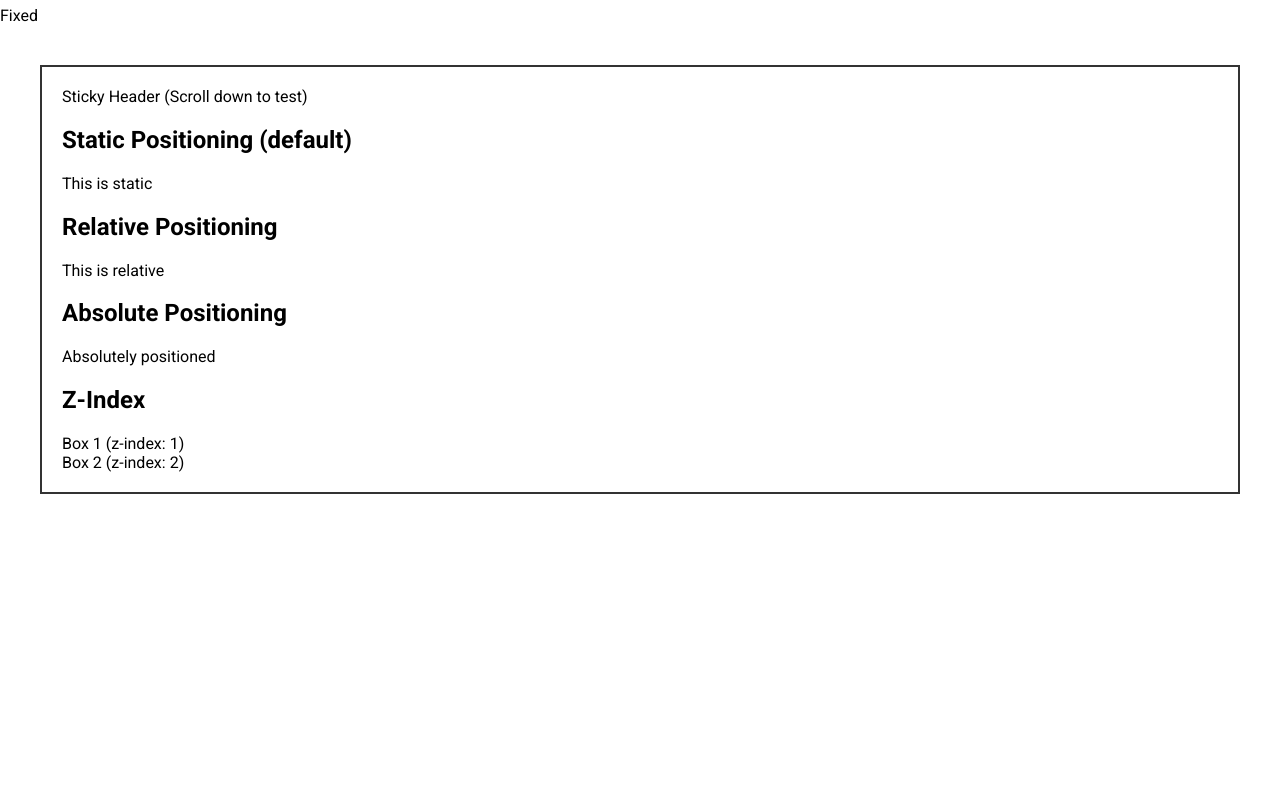
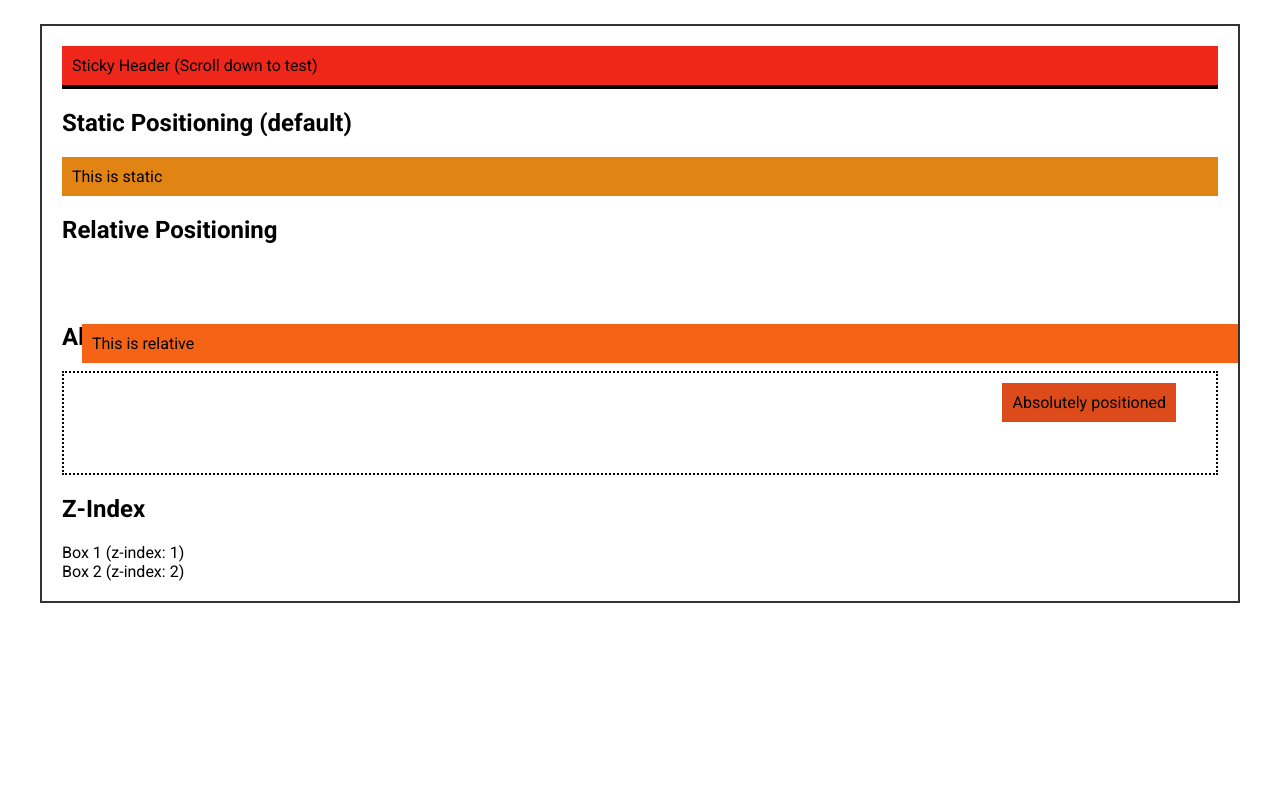
Before and after one commit to JessicaGilfillan/COMP1054-Summer2025-Section01, a plain HTML site: page week_two/complete/example_two_positioning/week_two_positioning.html in a window 1280 px wide. Shown: the part 75-865 px from the top of the page. Drawn offline with Linux system fonts and the light colour scheme.

Commit message:
add completed code examples

```diff
--- a/week_two/complete/example_two_positioning/main.css
+++ b/week_two/complete/example_two_positioning/main.css
@@ -22,24 +22,67 @@ h1 {
 /* Static */
 /* Default positioning for all elements.Follows normal document flow (no offset applied).
 No effect from top, left, right, or bottom.*/
-
+.static-box {
+    background-color: #E28413;
+    padding: 10px;
+}
 
 /* Relative */
 /* Positioned relative to its original place in the flow.Still occupies space in the document.Can be moved using top, left, right, and bottom.*/
 
+.relative-box {
+    position:relative;
+    top: 60px;
+    left: 20px;
+    background-color: #F56416;
+    padding: 10px;
+}
 
 /* Absolute */
 /*Removed from normal document flow.
 Positioned relative to the nearest positioned ancestor (one with position set to anything other than static).If no such ancestor exists, it is positioned relative to the initial viewport.*/
 
+/*this is the positioned ancestor */
+.relative-container {
+    position:relative;
+    height: 100px;
+    margin-top: 20px;
+    border: 2px dotted #000;
+}
+/* this is the element that we will position absolutely */
+.absolute-box {
+    position: absolute;
+    top:10px;
+    right: 40px;
+    background-color: #DD4B1A;
+    padding: 10px;
+}
 
 /* Fixed */
 /*Removed from document flow.Positioned relative to the viewport. Does not move when the page is scrolled.*/
+
+.fixed-box {
+    position:fixed;
+    top:0;
+    right:0;
+    background-color: #FFBC42;
+    padding: 10px;
+    border: 1px solid #000;
+    /*width: 50%;*/
+    /*z-index: 2;*/
+}
 
 
 /* Sticky */
 /* Hybrid of relative and fixed positioning.Acts relative until it hits a scroll threshold, then behaves like fixed.Good for elements like sticky headers.*/
 
+.sticky-box {
+    position: sticky;
+    top: 0;
+    background-color: #EF271B;
+    padding: 10px;
+    border-bottom: 4px solid #000;
+}
 
 /* Z-index demo */
 /* Controls stacking order of overlapping elements. Uses the z-axis (in/out of the screen).Higher z-index = appears on top.Default is auto (treated as 0).Only works on positioned elements (not static). */
```
Also changed, not shown: week_two/complete/example_three_scrolling_index/main.css (+19 -0 lines), 1 other file.
